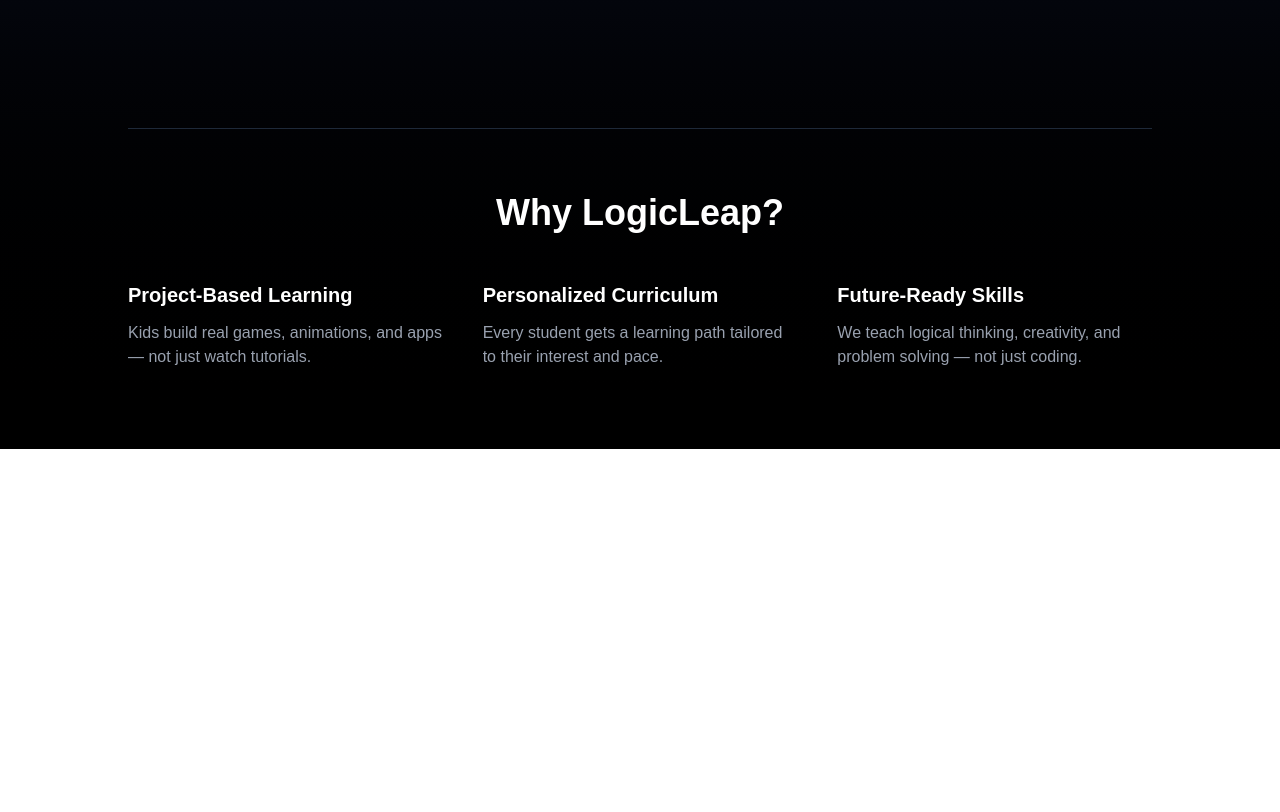
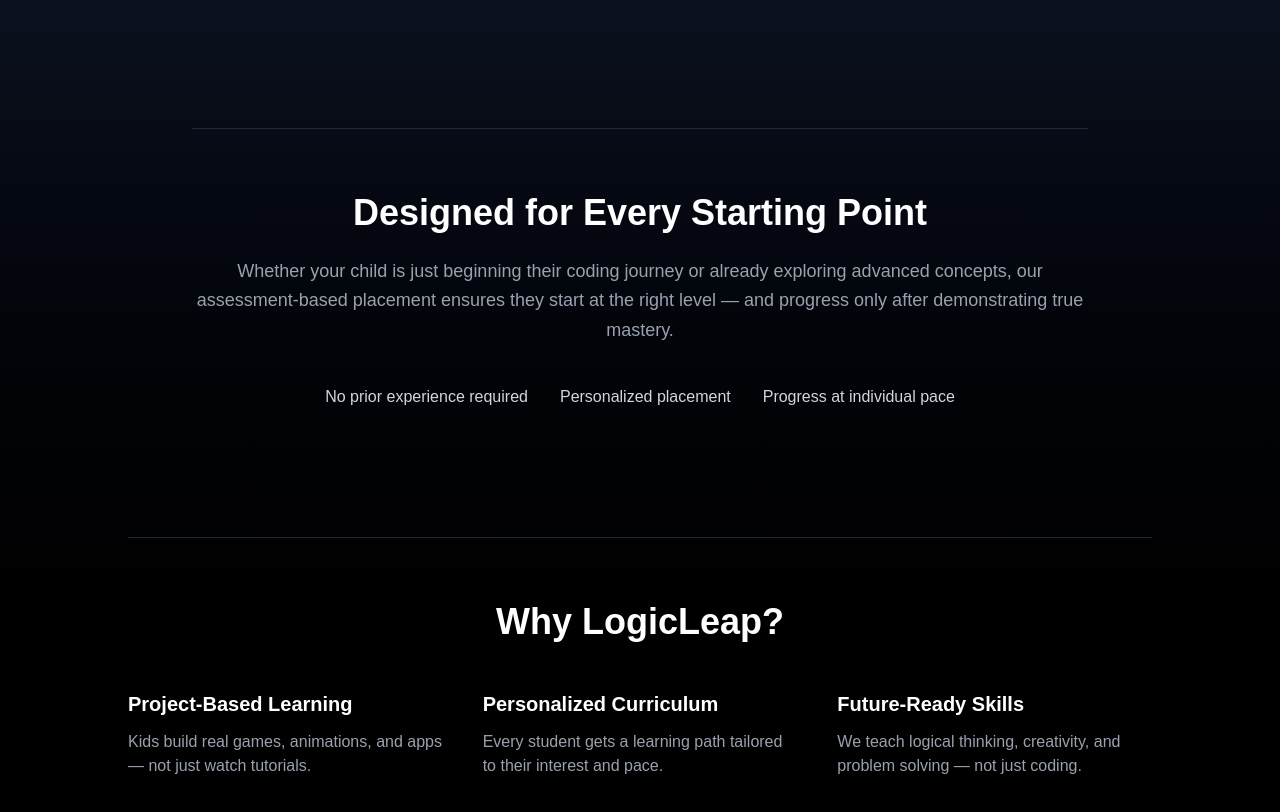
Before and after one commit to srushteesingh/logicleap-platform, a Next.js app: page / in a window 1280 px wide. Shown: the part 1151-1963 px from the top of the page. Before the commit the page ends 1600 px from the top, so only its background shows below. Built offline with nearby package versions, Linux system fonts and the light colour scheme.

Commit message:
Add beginner reassurance section

```diff
--- a/app/page.tsx
+++ b/app/page.tsx
@@ -189,6 +189,25 @@ export default function Home() {
         </div>
       </div>
 
+      <div className="mt-32 max-w-4xl mx-auto text-center border-t border-gray-800 pt-16">
+        <h2 className="text-3xl md:text-4xl font-bold mb-6">
+          Designed for Every Starting Point
+        </h2>
+
+        <p className="text-gray-400 text-lg leading-relaxed">
+          Whether your child is just beginning their coding journey or already
+          exploring advanced concepts, our assessment-based placement ensures
+          they start at the right level — and progress only after demonstrating
+          true mastery.
+        </p>
+
+        <div className="mt-10 flex flex-col md:flex-row justify-center gap-8 text-gray-300">
+          <div>No prior experience required</div>
+          <div>Personalized placement</div>
+          <div>Progress at individual pace</div>
+        </div>
+      </div>
+
       {/* Why Section */}
       <div className="mt-32 max-w-5xl border-t border-gray-800 pt-16">
         <h2 className="text-4xl font-bold mb-12">Why LogicLeap?</h2>
```
